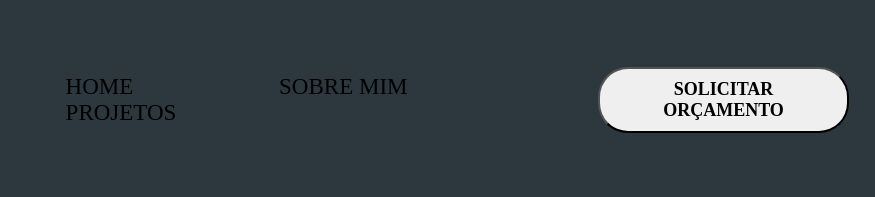
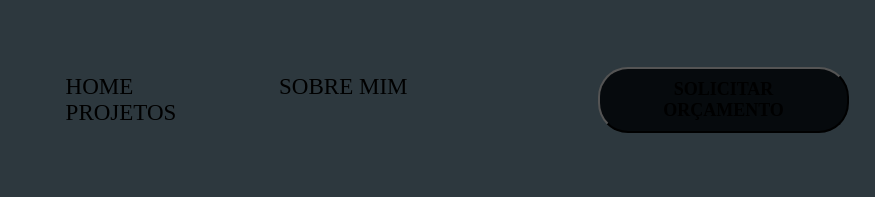
Before and after one commit to KelvinTonon/AULAHTML, a plain HTML site: page INDEX.HTML in a window 1280 px wide. Shown: the top 197 px of the page, 405-1280 px from the left. Drawn offline with Linux system fonts and the light colour scheme; files that its build step writes are made by us from their sources; files whose address does not match are found by name.

Commit message:
Ajuste para git hub

```diff
--- a/PRIMEIRO SITE/STYLES.CSS
+++ b/STYLES.CSS
@@ -59,17 +59,16 @@ header .btn-contato button{
     padding: 10px 40px;
     font-size: 18px;
     font-weight: 600;
-    background-color: #060a0d
-    border: 0;
+    background-color: #060a0d;
     border-radius: 30px;
     cursor: pointer;
 }
 
+
+
 .flex{
     display: flex;
 }
-
-
 
 /* ESTILO TOP SITE */
 .conteudo {
@@ -111,7 +110,7 @@ header .btn-contato button{
     border-radius: 8px;
 
 
-  }
+}
 
 /* ESTILO dos PROJETOS */
 .titulo {
```
